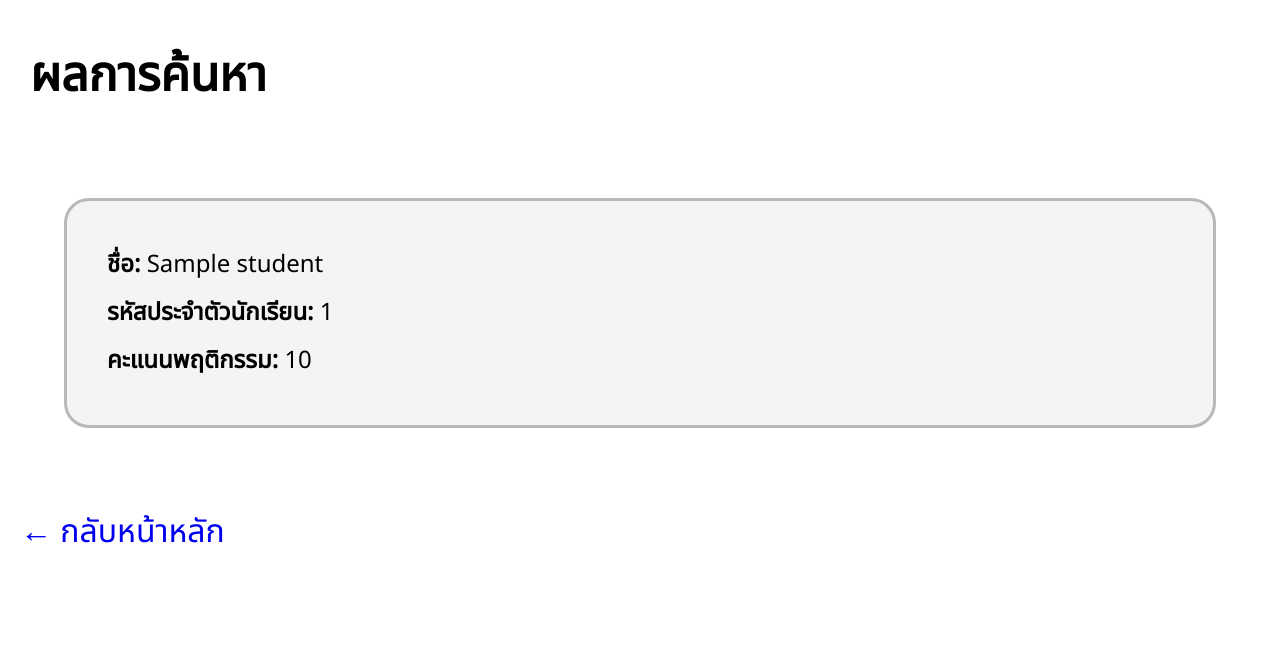
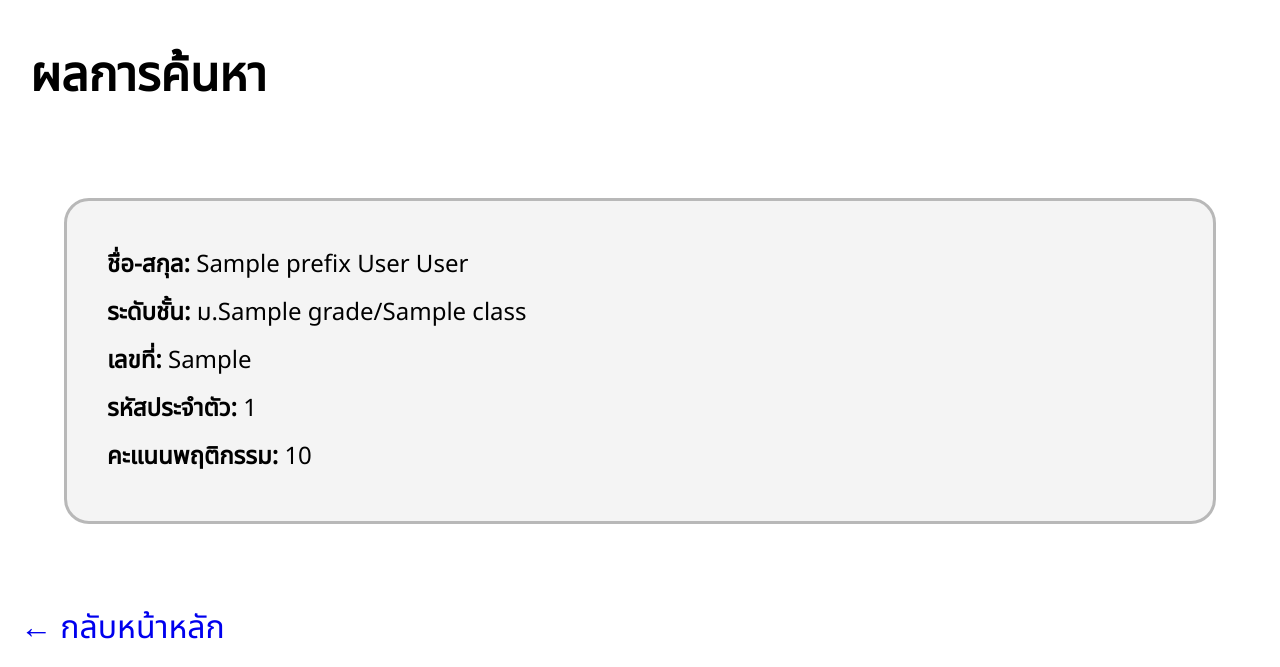
Before and after one commit to teety5354/RWB_student_report, a Flask app: template templates/result.html in a window 1280 px wide. Shown: the top 667 px of the page. Run offline with Flask 3, Linux system fonts and the light colour scheme; the template is opened without the code that fills it: most values are stand-ins (such as "Sample title", 1, 10 or a date in 2020).

Commit message:
connected students data from google sheets to app.py

```diff
--- a/app.py
+++ b/app.py
@@ -11,19 +11,20 @@ app.secret_key = 'your-secret-key'  # session login
 scope = ['https://spreadsheets.google.com/feeds', 'https://www.googleapis.com/auth/drive']
 creds = ServiceAccountCredentials.from_json_keyfile_name('rwb-sb-account-db-da8565c59ec7.json', scope)
 client = gspread.authorize(creds)
-accountdata = client.open('RWB-SR Database').sheet1 # connecting account data google sheets naja
+accountdata = client.open('RWB-SR Account Database').sheet1 # connecting account data google sheets naja
+studentdata = client.open('RWB-SR Student Database').sheet1
 
-def get_db():
-    if 'db' not in g:
-        g.db = sqlite3.connect(DATABASE)
-        g.db.row_factory = sqlite3.Row
-    return g.db
+# def get_db():
+#     if 'db' not in g:
+#         g.db = sqlite3.connect(DATABASE)
+#         g.db.row_factory = sqlite3.Row
+#     return g.db
 
-@app.teardown_appcontext
-def close_db(error):
-    db = g.pop('db', None)
-    if db is not None:
-        db.close()
+# @app.teardown_appcontext
+# def close_db(error):
+#     db = g.pop('db', None)
+#     if db is not None:
+#         db.close()
 
 @app.route('/')
 def index():
@@ -31,16 +32,24 @@ def index():
         return redirect(url_for('dashboard'))
     return render_template('index.html')
 
+# @app.route('/search')
+# def search():
+#     student_id = request.args.get('studentID', '').strip()
+#     db = get_db()
+#     cur = db.execute('SELECT * FROM students WHERE id = ?', (student_id,))
+#     row = cur.fetchone()
+#     if row:
+#         return render_template('result.html', student=row, student_id=student_id)
+#     else:
+#         return render_template('result.html')
+
 @app.route('/search')
 def search():
     student_id = request.args.get('studentID', '').strip()
-    db = get_db()
-    cur = db.execute('SELECT * FROM students WHERE id = ?', (student_id,))
-    row = cur.fetchone()
-    if row:
-        return render_template('result.html', student=row, student_id=student_id)
-    else:
-        return render_template('result.html')
+    students = studentdata.get_all_records()
+    student = next((s for s in students if str(s['id']) == student_id), None)
+
+    return render_template('result.html', student=student, student_id=student_id)
 
 # @app.route('/login')
 # def login():
--- a/templates/result.html
+++ b/templates/result.html
@@ -12,9 +12,11 @@
     <div class="result-card">
     <h1>ผลการค้นหา</h1>
         <div class="student-info">
-        <p><strong>ชื่อ:</strong> {{ student.name }}</p>
-        <p><strong>รหัสประจำตัวนักเรียน:</strong> {{ student_id }}</p>
-        <p><strong>คะแนนพฤติกรรม:</strong> {{ student.score }}</p>
+            <p><strong>ชื่อ-สกุล:</strong> {{ student['prefix'] }} {{ student['surname'] }} {{ student['lastname'] }}</p>
+            <p><strong>ระดับชั้น:</strong> ม.{{ student['grade'] }}/{{ student['class'] }}</p>
+            <p><strong>เลขที่:</strong> {{ student['no.'] }}</p>
+            <p><strong>รหัสประจำตัว:</strong> {{ student['id'] }}</p>
+            <p><strong>คะแนนพฤติกรรม:</strong> {{ student['score'] }}</p>
         </div>
     </div>
 
```
